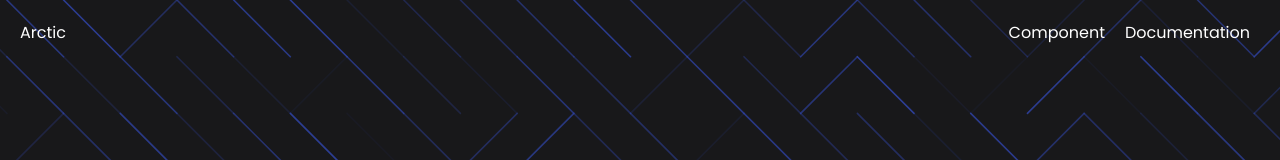
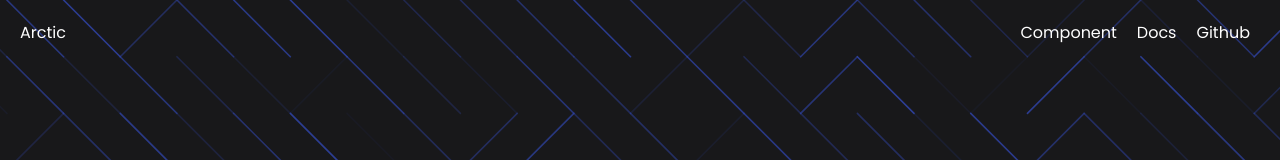
Before and after one commit to ParasArya289/arcticUI, a React (Create React App) app: page / in a window 1280 px wide. Shown: the top 160 px of the page. Built offline with nearby package versions, Linux system fonts and the light colour scheme.

Commit message:
feat: added github in nav

```diff
--- a/src/Components/Navbar/Navbar.js
+++ b/src/Components/Navbar/Navbar.js
@@ -7,7 +7,13 @@
       <Link>Arctic</Link>
       <div>
         <NavLink to="/component">Component</NavLink>
-        <NavLink to="/docs">Documentation</NavLink>
+        <NavLink to="/docs">Docs</NavLink>
+        <a
+          href="https://github.com/ParasArya289/css_component_library"
+          target="_blank"
+        >
+          Github
+        </a>
       </div>
     </nav>
   );
```
